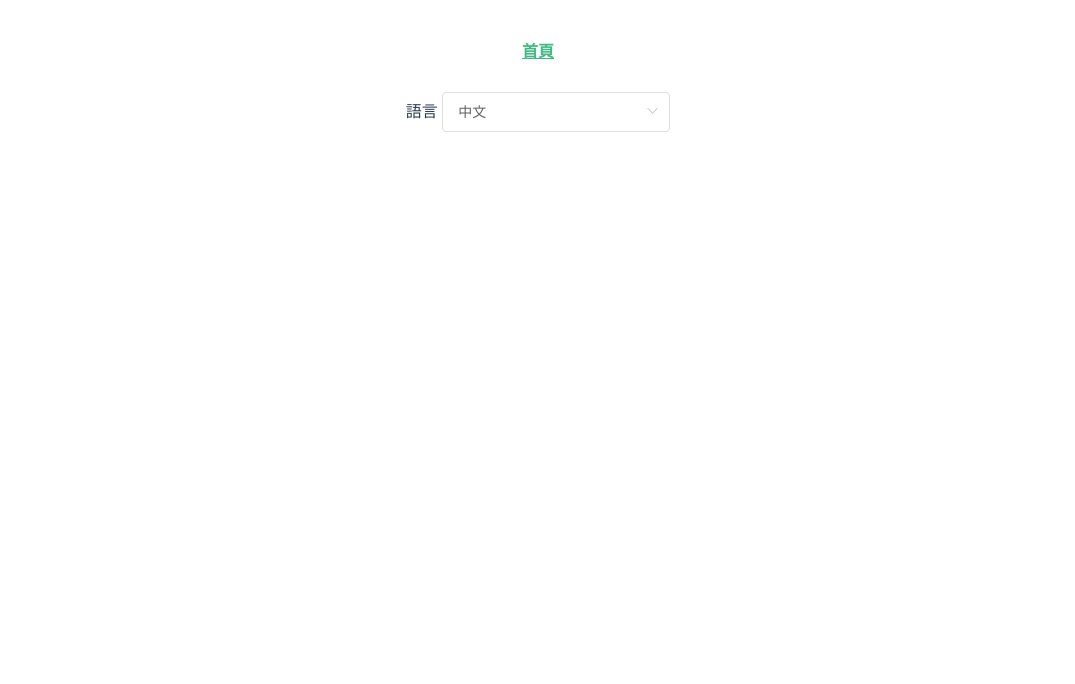
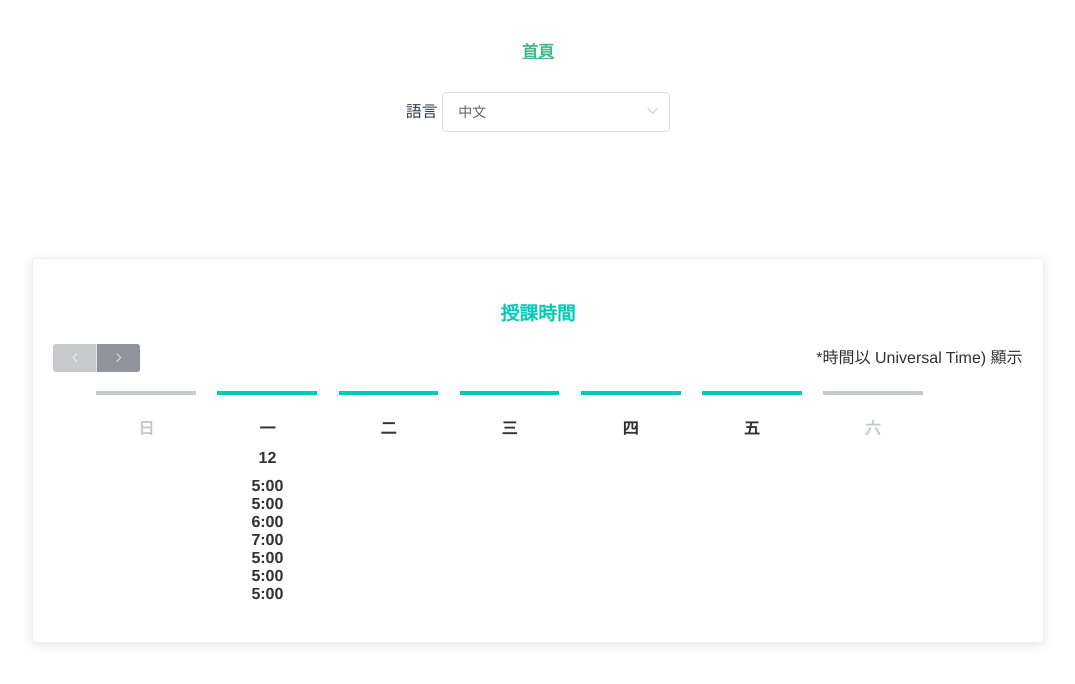
Before and after one commit to ian8924/vue-calendar, a Vue app: page / in a window 1280 px wide. Shown: the top 684 px of the page, without its empty margins (102-1177 px from the left). Built offline with nearby package versions, Linux system fonts and the light colour scheme.

Commit message:
[Modify] CardCalendar 切畫面

```diff
--- /dev/null
+++ b/src/components/Card/CardCalendar.vue
@@ -0,0 +1,104 @@
+<template>
+  <el-card class="box-card">
+    <h3>{{ title }}</h3>
+    <div style="display:flex;justify-content:space-between">
+      <el-button-group>
+        <el-button
+          type="info"
+          icon="el-icon-arrow-left"
+          size="mini"
+          disabled
+        ></el-button>
+        <el-button type="info" size="mini" icon="el-icon-arrow-right">
+        </el-button>
+      </el-button-group>
+      <div class="h5-front">*時間以 {{ timeZone }} 顯示</div>
+    </div>
+    <div style="width:90%">
+      <ul class="box-card-ul">
+        <li class="disable">日</li>
+        <li>
+          一
+          <div class="date-style">12</div>
+          <div>5:00</div>
+          <div>5:00</div>
+          <div>6:00</div>
+          <div>7:00</div>
+          <div>5:00</div>
+          <div>5:00</div>
+          <div>5:00</div>
+        </li>
+        <li>二</li>
+        <li>三</li>
+        <li>四</li>
+        <li>五</li>
+        <li class="disable">六</li>
+      </ul>
+    </div>
+  </el-card>
+</template>
+
+<script>
+export default {
+  name: "CardCalendar",
+  computed: {
+    title() {
+      return this.$t("teachTime");
+    },
+    // 取得 LocalTimezone
+    timeZone() {
+      var split = new Date().toString().split(" ");
+      var timeZoneFormatted =
+        split[split.length - 2] + " " + split[split.length - 1];
+      return timeZoneFormatted;
+    }
+  },
+  methods: {
+    getDate() {
+      console.log(this.DateTime);
+    }
+  }
+};
+</script>
+
+<style>
+h3 {
+  color: #02cab9;
+}
+h5-front {
+  display: block;
+  font-size: 0.83em;
+  font-weight: bold;
+}
+
+.box-card-ul {
+  display: flex;
+  font-weight: 700;
+  justify-content: space-between;
+}
+
+.box-card-ul li {
+  width: 12%;
+  margin: 3px;
+  padding-top: 20px;
+  list-style: none;
+  border-top: #02cab9 4px solid;
+}
+
+.box-card .disable {
+  width: 12%;
+  margin: 3px;
+  padding-top: 20px;
+  list-style: none;
+  color: #c4caca;
+  border-top: #c4caca 4px solid !important;
+}
+
+.timelist-li {
+  list-style: none;
+}
+
+.date-style {
+  margin: 10px 0 10px 0;
+}
+</style>
--- a/src/locales/en.json
+++ b/src/locales/en.json
@@ -1,4 +1,5 @@
 {
   "message": "Language",
-  "nav_home":"Home"
+  "nav_home":"Home",
+  "teachTime":"Teach Time"
 }
--- a/src/locales/tw.json
+++ b/src/locales/tw.json
@@ -1,4 +1,5 @@
 {
   "message": "語言",
-  "nav_home": "首頁"
+  "nav_home": "首頁",
+  "teachTime":"授課時間"
 }
--- a/src/views/Home.vue
+++ b/src/views/Home.vue
@@ -2,14 +2,17 @@
   <div class="home">
     {{ message }}
     <Select v-model="lanuage" :options="lanuageList"></Select>
+    <CardCalendar style="margin:10%"></CardCalendar>
   </div>
 </template>
 
 <script>
 import Select from "@/components/base/select";
+import CardCalendar from "@/components/Card/CardCalendar";
+
 export default {
   name: "Home",
-  components: { Select },
+  components: { Select, CardCalendar },
   data() {
     return {
       lanuage: "tw"
```
